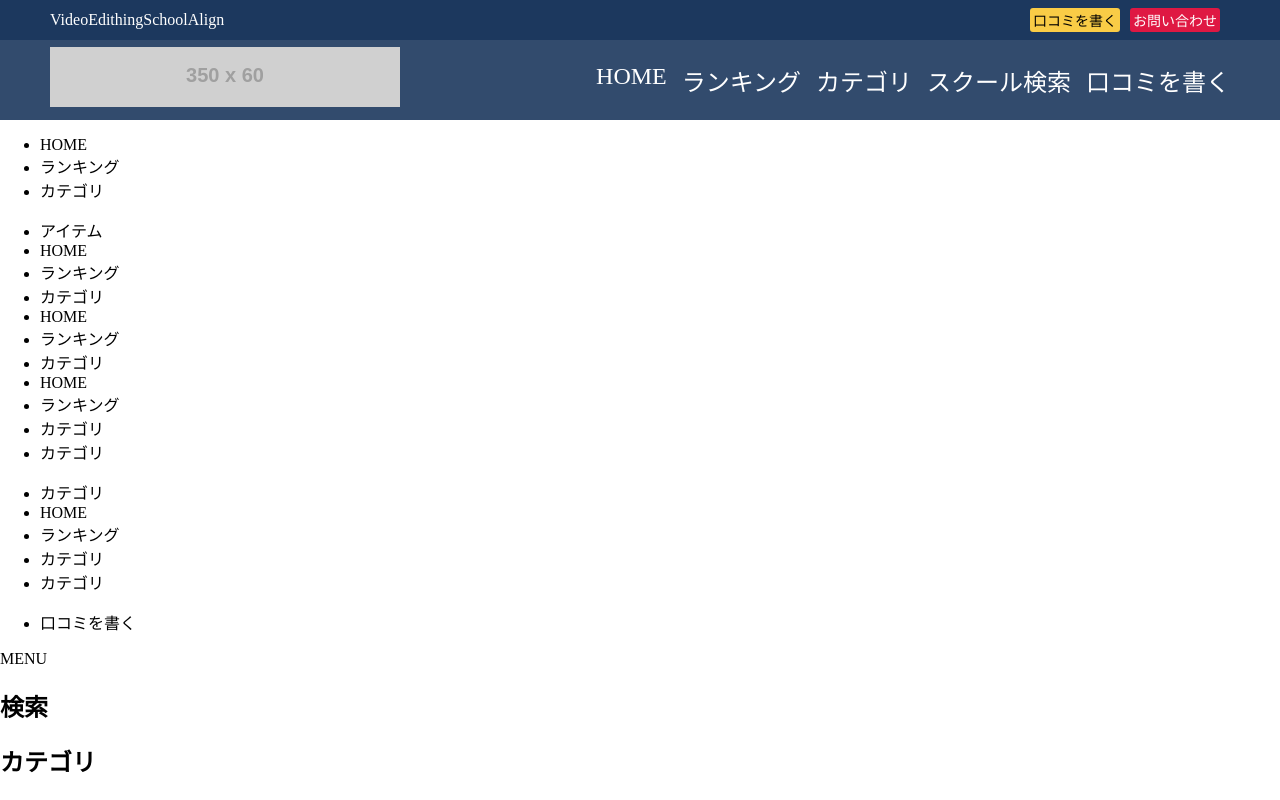
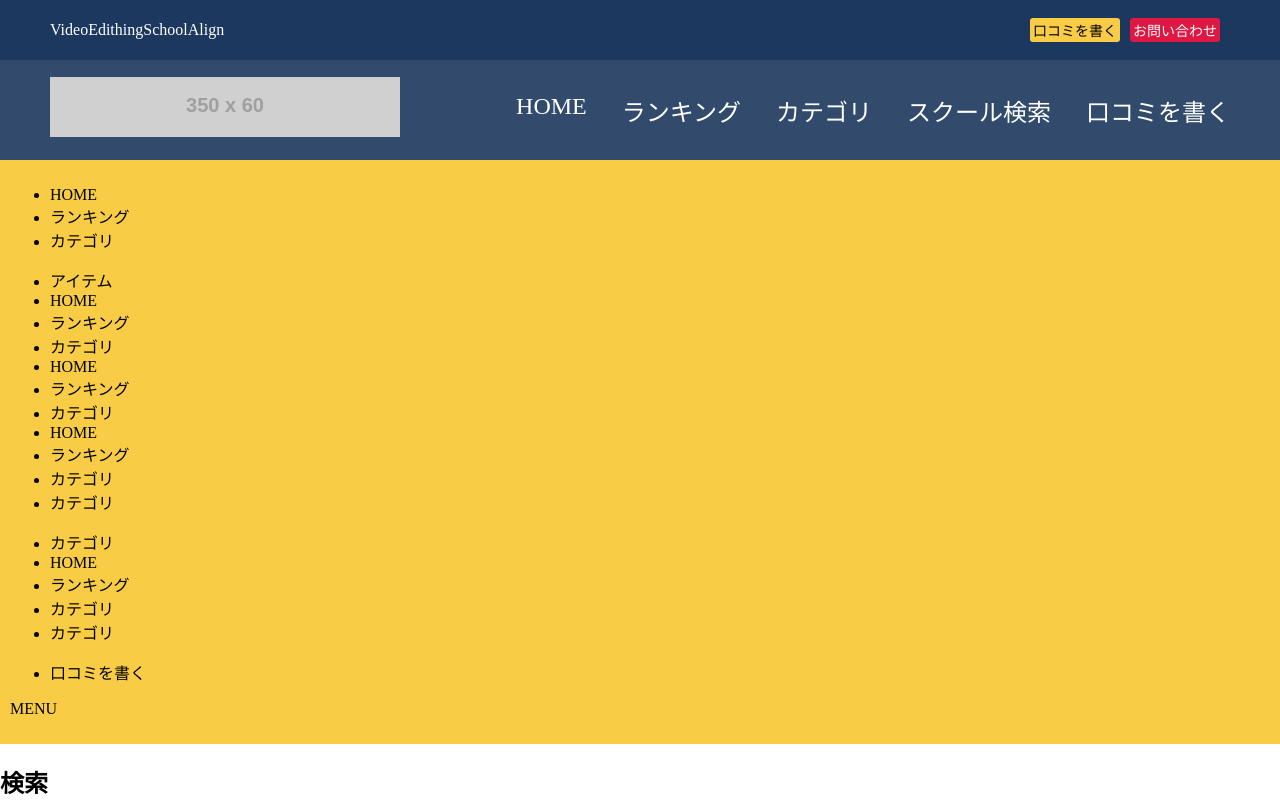
Before and after one commit to kantashimizu/VideoEditingSchoolAlign, a Nuxt app: page / in a window 1280 px wide. Shown: the top 800 px of the page. Built offline with nearby package versions, Linux system fonts and the light colour scheme.

Commit message:
top_coding

```diff
--- a/pages/index.vue
+++ b/pages/index.vue
@@ -15,6 +15,8 @@ section.home
         li カテゴリ
         li スクール検索
         li  口コミを書く
+  div.search_home
+
     ul
       li HOME
       li ランキング
@@ -147,7 +149,7 @@ body
   margin: 0
   .header
     .header_top
-      height: 40px
+      height: 60px
       padding: 0 50px
       background: #1c385e
       display: flex
@@ -168,7 +170,7 @@ body
           color: #ffffff
           background: #df1843
     .header_bottom
-      height: 80px
+      height: 100px
       background: #1c385e
       opacity: 0.9
       display: flex
@@ -181,5 +183,10 @@ body
         display: flex
         list-style: none
         li
-          margin-left: 15px
+          margin-left: 35px
+  .search_home
+    padding: 10px 10px
+    margin: 0 25
+    background: #f9cc46
+
 </style>
```
